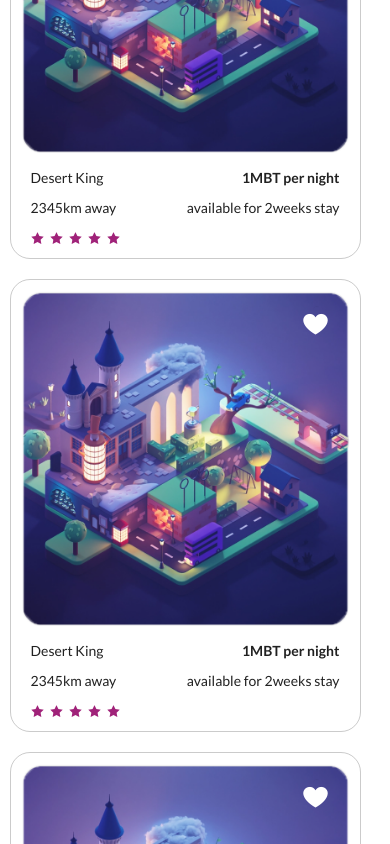
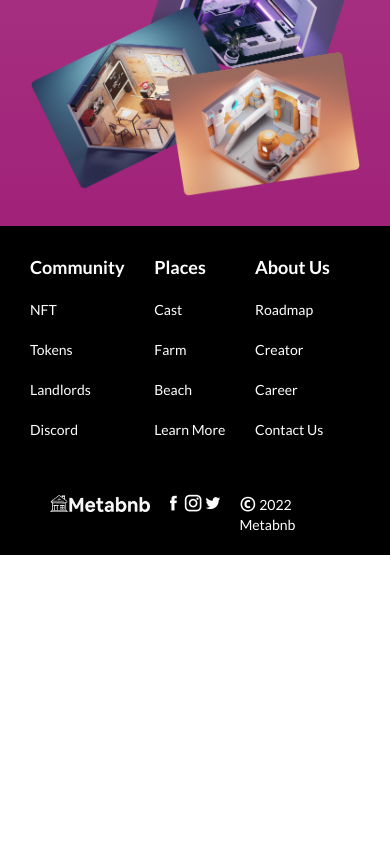
Before and after one commit to olathegreat/metabnb-, a React (Create React App) app: page / in a window 390 px wide. Shown: the part 5067-5911 px from the top of the page. After the commit the page ends 5622 px from the top, so only its background shows below. Built offline with nearby package versions, Linux system fonts and the light colour scheme.

Commit message:
modal has been styled and reat router used for nav

```diff
--- a/package.json
+++ b/package.json
@@ -8,7 +8,9 @@
     "@testing-library/user-event": "^13.5.0",
     "axios": "^0.27.2",
     "react": "^18.1.0",
+    "react-animation-on-scroll": "^5.1.0",
     "react-dom": "^18.1.0",
+    "react-router-dom": "^6.4.3",
     "react-scripts": "5.0.1",
     "tailwind": "^4.0.0",
     "web-vitals": "^2.1.4"
--- a/src/App.js
+++ b/src/App.js
@@ -1,4 +1,5 @@
 import React from "react";
+import {Routes, Route} from "react-router-dom";
 import Footer from "./components/Footer";
 import Modal from "./components/Modal";
 import Navbar from "./components/Navbar";
@@ -13,12 +14,19 @@ class App extends React.Component{
         render(){
             return(
                 <div className="app">
+
+                    <Routes>
+                        <Route path="/" exact element={<Home/>}/>
+                        <Route path="/nfts" element={<Nft/>}/>
+
+
+                    </Routes>
                     {/* <Navbar/> */}
                     {/* <Stripe/> */}
                     {/* <Modal/> */}
                     {/* <Footer/> */}
                     {/* <Home/> */}
-                    <Nft/>
+                    {/* <Nft/> */}
                 </div>
             )
         }
--- a/src/components/Navbar.js
+++ b/src/components/Navbar.js
@@ -1,5 +1,6 @@
 import React, {useState} from 'react';
 import Modal from './Modal';
+import {Link} from "react-router-dom"
 import "./style.css";
 
 const Navbar = () => {
@@ -8,10 +9,16 @@ const Navbar = () => {
 
     const toggler = (checker) =>{
         setDisplay(checker);
+
+
     }
 
     const buttonClick = () =>{
         setDisplay(true);
+
+
+
+
     }
   return (
     <div className='nav'>
@@ -21,10 +28,10 @@ const Navbar = () => {
         <div className='navbar-wrapper'>
             <img src='Metabnb for frontend/metalogobgwhite.png' alt='logo'></img>
             <div className='nav-center'>
-                <a href=''>Home</a>
-                <a href=''>Place to stay</a>
-                <a href=''>NFTs</a>
-                <a href=''>Community</a>
+                <Link to="/">Home</Link>
+                <Link to="/nfts">Place to stay</Link>
+                <Link to="/">NFTs</Link>
+                <Link to="/">Community</Link>
             </div>
             <button onClick={buttonClick}>Connect wallet</button>
 
--- a/src/components/Products2.js
+++ b/src/components/Products2.js
@@ -89,7 +89,7 @@ const Products2 = () => {
             marked:false,
         },
         {
-            id:8,
+            id:10,
             img:"Metabnb for frontend/imagecard8.png",
             name:"Desert King",
             price:"1MBT per night",
@@ -98,7 +98,7 @@ const Products2 = () => {
             marked:false,
         },
         {
-            id:8,
+            id:11,
             img:"Metabnb for frontend/imagecard8.png",
             name:"Desert King",
             price:"1MBT per night",
@@ -107,7 +107,7 @@ const Products2 = () => {
             marked:false,
         },
         {
-            id:8,
+            id:12,
             img:"Metabnb for frontend/imagecard8.png",
             name:"Desert King",
             price:"1MBT per night",
@@ -116,7 +116,7 @@ const Products2 = () => {
             marked:false,
         },
         {
-            id:8,
+            id:13,
             img:"Metabnb for frontend/imagecard8.png",
             name:"Desert King",
             price:"1MBT per night",
@@ -125,7 +125,7 @@ const Products2 = () => {
             marked:false,
         },
         {
-            id:8,
+            id:14,
             img:"Metabnb for frontend/imagecard8.png",
             name:"Desert King",
             price:"1MBT per night",
@@ -134,7 +134,7 @@ const Products2 = () => {
             marked:false,
         },
         {
-            id:8,
+            id:15,
             img:"Metabnb for frontend/imagecard8.png",
             name:"Desert King",
             price:"1MBT per night",
@@ -143,7 +143,7 @@ const Products2 = () => {
             marked:false,
         },
         {
-            id:8,
+            id:16,
             img:"Metabnb for frontend/imagecard8.png",
             name:"Desert King",
             price:"1MBT per night",
@@ -190,7 +190,7 @@ const Products2 = () => {
         </div>
     ))
   return (
-    <div className='products'>
+    <div className='products2'>
 
 
         <div className='card-wrapper'>
--- a/src/components/style.css
+++ b/src/components/style.css
@@ -85,10 +85,11 @@
 .stripe ul{
     display: flex;
     justify-content: space-between;
+    flex-wrap: wrap;
     align-items: center;
     padding: 0;
     width: 90%;
-    padding-left: 60px;
+    padding-left: 100px;
 
 
 
@@ -98,6 +99,7 @@
     cursor: pointer;
     margin-right: 20px;
     font-size: 1.2em;
+
 }
 .stripe li:last-child{
     display: flex;
@@ -111,6 +113,7 @@
 .stripe li span{
     margin-right: 10px;
 }
+
 
 
 /* footer */
@@ -127,7 +130,7 @@
     list-style: none;
     padding: 0;
     margin: 0;
-    margin-bottom: 20px;
+    margin-top: 20px;
 
 }
 .footer ul{
@@ -154,6 +157,10 @@
     display: flex;
     flex-direction: column;
     justify-content: space-between;
+    height: inherit;
+}
+.footer .mobile{
+    display: none;
 }
 
 .footer .icons{
@@ -179,9 +186,11 @@
     align-items: center;
     height: 100vh;
     width: 100vw;
-    background-color: rgba(0, 0, 0, 0.488);
+    background-color: rgba(0, 0, 0, 0.724);
     transition: display 500ms ease;
-    z-index: 999;
+    z-index: 9999;
+    offset: unset;
+    overflow: hidden;
 }
 
 .modal-wrapper{
@@ -190,6 +199,7 @@
     background-color: white;
     width: 500px;
     border-radius: 20px;
+    z-index: 9999;
 
 }
 
@@ -264,10 +274,10 @@
 .home-jumbotron .left{
     display: flex;
     flex-direction: column;
-    justify-content: space-between;
+    justify-content: space-evenly;
     flex: 1;
 
-    margin-right: 50px;
+    margin-right: 200px;
 
 }
 .home-jumbotron .heading{
@@ -343,7 +353,7 @@
 .logo-stripe{
     background-color: #a02279;
     display: flex;
-    justify-content: space-between;
+    justify-content: space-evenly;
     padding: 20px;
     width: 100%;
 }
@@ -380,6 +390,7 @@
 .card .top{
     position: relative;
     width: 100%;
+
 }
 .card .top i{
     position: absolute;
@@ -388,6 +399,7 @@
     right: 20px;
     top: 20px;
     color: white;
+
 }
 .card .bottom-first, .card .bottom-second{
     display: flex;
@@ -412,6 +424,12 @@
 .card img{
     width: inherit;
     object-fit: cover;
+    opacity: .95;
+    transition: all 1s ease;
+}
+.card img:hover{
+    opacity: 1;
+    transform: scale(1.05);
 }
 
 
@@ -543,6 +561,15 @@
     .lower-jumbotron{
         padding: 20px;
     }
+    .stripe .no-mobile{
+        padding-left:30px;
+    }
+    .stripe ul{
+        flex-wrap: wrap;
+    }
+    .stripe li{
+        margin-top: 20px;
+    }
     }
     @media screen and (max-width:480px) {
         .home-jumbotron{
@@ -646,6 +673,11 @@
         .footer .no-mobile{
             display: none;
         }
+        .footer .mobile{
+            display: flex;
+            justify-content: center;
+            margin-left: 30px;
+        }
         .footer .lefty{
             display: flex;
         }
@@ -676,3 +708,10 @@
             font-size: 1em;
         }
     }
+
+
+
+    /* products2 */
+    .products2 img{
+        z-index: -1;
+    }
--- a/src/index.js
+++ b/src/index.js
@@ -1,10 +1,11 @@
 import React from "react";
 import ReactDOM from "react-dom";
+import { BrowserRouter } from "react-router-dom";
 import App from "./App"
 
 
 
 
 ReactDOM.render(
-    <App/>, document.querySelector("#root")
+    <BrowserRouter><App/></BrowserRouter>, document.querySelector("#root")
 );
--- a/src/pages/Home.js
+++ b/src/pages/Home.js
@@ -1,12 +1,16 @@
-import React from 'react';
+import React, {useState} from 'react';
 import Footer from '../components/Footer';
 import Homejumbotron from '../components/Homejumbotron';
 import Navbar from '../components/Navbar';
 import Products from '../components/Products';
 import "../components/style.css"
 const Home = () => {
+    const[modalChecker,setModalChecker] = useState(false);
+
+
+
   return (
-    <div className='homepage'>
+    <div className='homepage' style={{overflow: modalChecker && "hidden"}}>
 
            <Navbar/>
 
@@ -36,7 +40,7 @@ const Home = () => {
 
 
        </div>
-       <h1>Inspiration for your next adventure</h1>
+
        <Products/>
 
        <div className='lower-jumbotron'>
```
Also changed, not shown: 1 other file (tests, documents, lock files or other folders).
